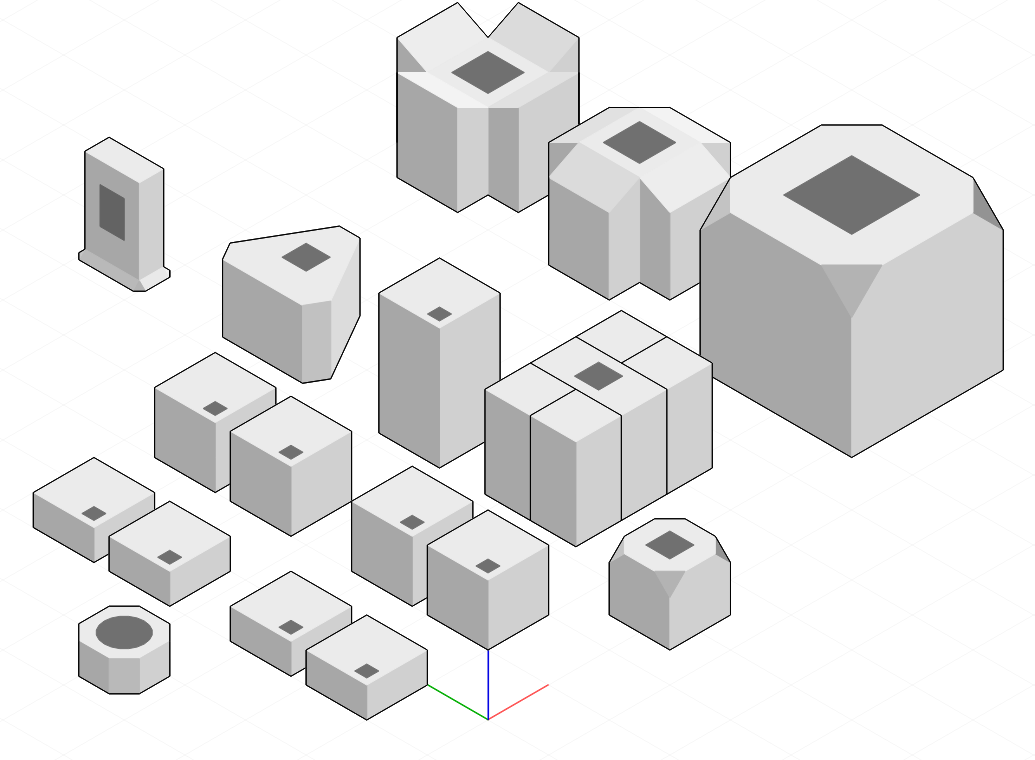
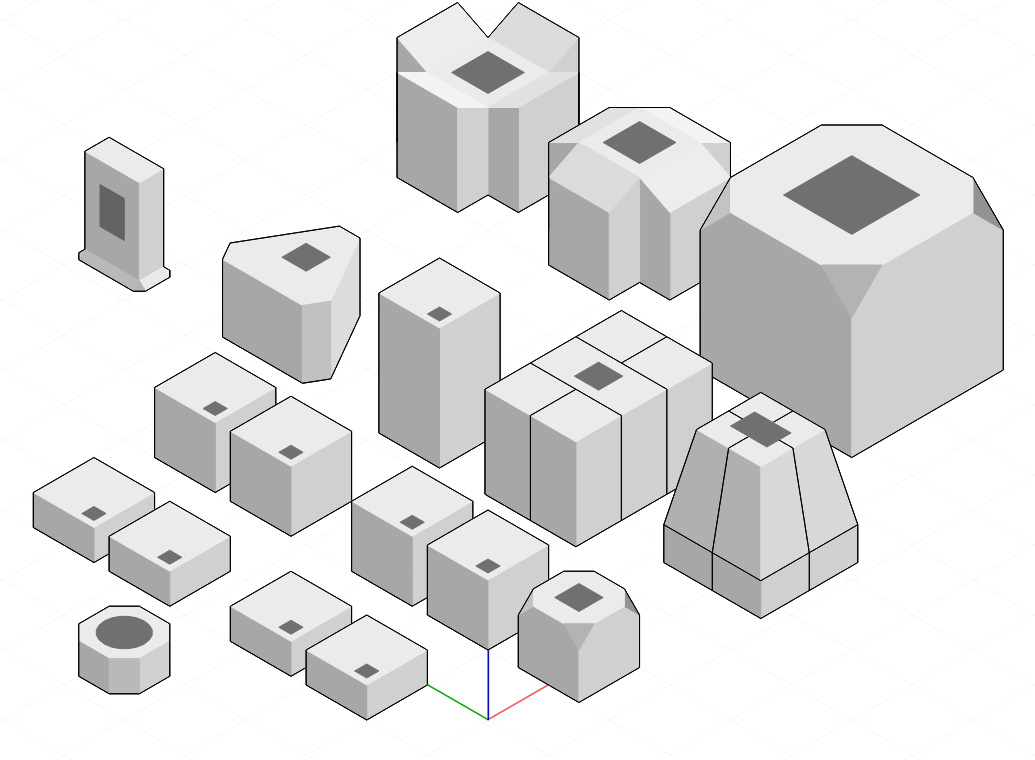
Before and after one commit to mattheath/nimbus, a plain HTML site: page index.html in a window 1280 px wide. Shown: the whole page, without its empty margins (152-1187 px from the left). Drawn offline with Linux system fonts and the light colour scheme.

Commit message:
Add SQS object

```diff
--- a/index.html
+++ b/index.html
@@ -15,6 +15,7 @@
     <!-- Objects -->
     <script src="js/objects/primatives.js"></script>
     <script src="js/objects/aws/analytics.js"></script>
+    <script src="js/objects/aws/appservices.js"></script>
     <script src="js/objects/aws/ec2.js"></script>
     <script src="js/objects/aws/databases.js"></script>
     <script src="js/objects/aws/route53.js"></script>
@@ -193,10 +194,9 @@
         /* Other Examples */
         iso.add(ELB(new Point(-2.25, 3.75, 0)));
         iso.add(Route53(new Point(4, 7, 0)));
-        iso.add(new RDS(new Point(3,0,0)));
-
         iso.add(new Cloudfront(new Point(3.5,9.5,0)));
-
+        iso.add(new SQS(new Point(4.5,0,0)));
+        iso.add(new RDS(new Point(1.5,0,0)));
 
       }
 
--- /dev/null
+++ b/js/objects/aws/appservices.js
@@ -0,0 +1,73 @@
+/**
+ * SQS - Simple Queue Service
+ *
+ * SQS returns an SQS instance at a given position
+ */
+SQS = function (origin) {
+
+  var sqs = new Isomer.Object3D()
+
+  var w = 1.6
+  var h = w * 1.1875
+  var cr = w * 0.16875
+  var bh = w * 0.3375
+
+  // Outlined frustum with raised base
+  sqs.push(new OutlinedFrustum(origin, w, h, cr, bh));
+
+  // SQS has internal lines
+  var internalLines = new Isomer.Object3D()
+  internalLines.push([
+    new Path([
+      origin.translate(-w/2, 0, 0),
+      origin.translate(-w/2, 0, bh),
+      origin.translate(-w/2, 0, 0),
+    ]),
+    new Path([
+      origin.translate(-w/2, 0, bh),
+      origin.translate(-w/2 + cr, 0, h),
+      origin.translate(-w/2, 0, bh),
+    ]),
+    new Path([
+      origin.translate(-w/2 + cr, 0, h),
+      origin.translate(w/2 - cr, 0, h),
+      origin.translate(-w/2 + cr, 0, h),
+    ]),
+    new Path([
+      origin.translate(0, -w/2, 0),
+      origin.translate(0, -w/2, bh),
+      origin.translate(0, -w/2, 0),
+    ]),
+    new Path([
+      origin.translate(0, -w/2, bh),
+      origin.translate(0, -w/2 + cr, h),
+      origin.translate(0, -w/2, bh),
+    ]),
+    new Path([
+      origin.translate(0, -w/2 + cr, h),
+      origin.translate(0, w/2 - cr, h),
+      origin.translate(0, -w/2 + cr, h),
+    ]),
+    new Path([
+      origin.translate(-w/2, w/2, bh),
+      origin.translate(-w/2, -w/2, bh),
+      origin.translate(-w/2, w/2, bh),
+    ]),
+    new Path([
+      origin.translate(-w/2, -w/2, bh),
+      origin.translate(w/2, -w/2, bh),
+      origin.translate(-w/2, -w/2, bh),
+    ]),
+  ]);
+  sqs.push(internalLines);
+
+  // Add a logo on top - currenly a rectangle
+  sqs.push(new Isomer.Path([
+    origin.translate(-0.2, -0.3, h),
+    origin.translate(0.2, -0.3, h),
+    origin.translate(0.2, 0.3, h),
+    origin.translate(-0.2, 0.3, h)
+  ]), new Isomer.Color(72, 72, 72));
+
+  return sqs
+}
```
